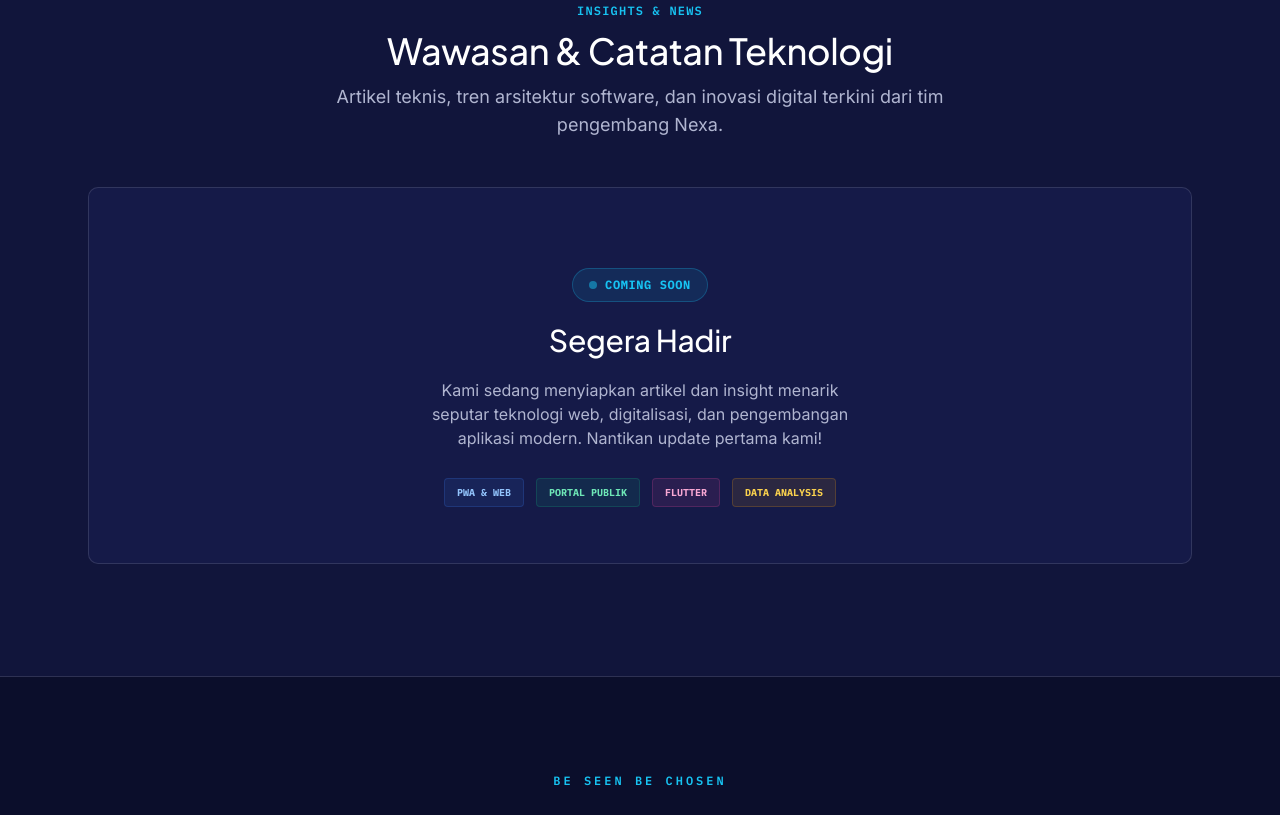
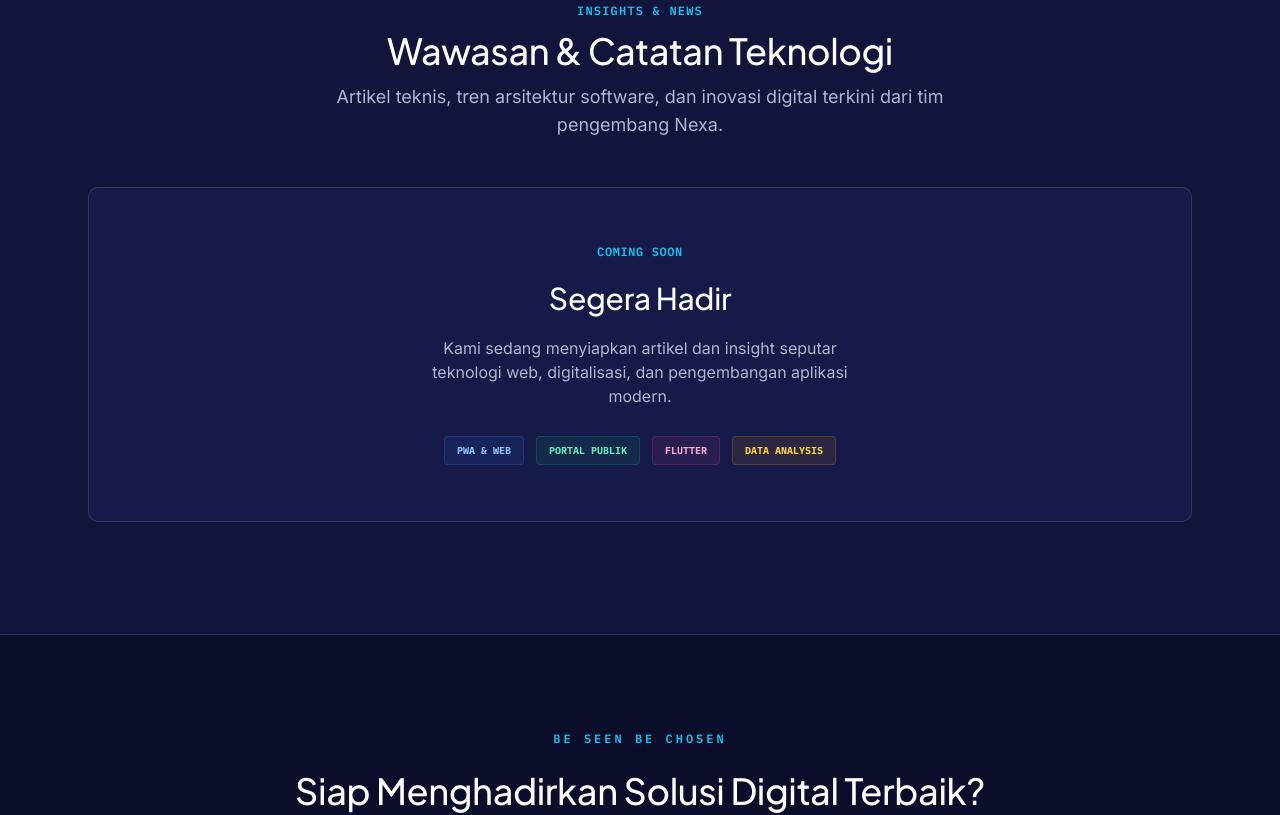
Before and after one commit to imanyunar/nexa-company, a Vue app: page / in a window 1280 px wide. Shown: the part 2960-3775 px from the top of the page. Built offline with nearby package versions, Linux system fonts and the light colour scheme; a web font is replaced by a local one.

Commit message:
style: simplify coming soon card, remove pulse/ping animations

```diff
--- a/src/views/HomeView.vue
+++ b/src/views/HomeView.vue
@@ -294,27 +294,17 @@
         </div>
 
         <!-- Coming Soon Card -->
-        <div class="card-unified p-10 sm:p-14 text-center space-y-6 relative overflow-hidden">
-          <!-- Decorative pulse ring -->
-          <div class="absolute inset-0 flex items-center justify-center pointer-events-none opacity-10">
-            <div class="w-64 h-64 rounded-full border-2 border-cyan animate-ping" style="animation-duration: 3s;"></div>
-          </div>
-
-          <div class="relative z-10 space-y-5">
-            <div class="inline-flex items-center gap-2 px-4 py-2 rounded-full text-xs font-mono font-bold uppercase tracking-wider" style="background: rgba(23,195,242,0.1); border: 1px solid rgba(23,195,242,0.25); color: #17C3F2;">
-              <span class="w-2 h-2 rounded-full animate-pulse" style="background: #17C3F2;"></span>
-              COMING SOON
-            </div>
+        <div class="card-unified p-10 sm:p-14 text-center space-y-5">
+          <div class="text-xs font-mono t-cyan uppercase tracking-wider font-semibold">COMING SOON</div>
           <h3 class="text-2xl sm:text-3xl font-display font-light text-white">Segera Hadir</h3>
           <p class="t-muted text-sm sm:text-base max-w-md mx-auto leading-relaxed">
-              Kami sedang menyiapkan artikel dan insight menarik seputar teknologi web, digitalisasi, dan pengembangan aplikasi modern. Nantikan update pertama kami!
+            Kami sedang menyiapkan artikel dan insight seputar teknologi web, digitalisasi, dan pengembangan aplikasi modern.
           </p>
           <div class="flex flex-wrap items-center justify-center gap-3 pt-2">
-              <span class="px-3 py-1.5 rounded text-[10px] font-mono font-bold bg-blue-500/10 text-blue-300 border border-blue-500/20">PWA & WEB</span>
+            <span class="px-3 py-1.5 rounded text-[10px] font-mono font-bold bg-blue-500/10 text-blue-300 border border-blue-500/20">PWA &amp; WEB</span>
             <span class="px-3 py-1.5 rounded text-[10px] font-mono font-bold bg-emerald-500/10 text-emerald-300 border border-emerald-500/20">PORTAL PUBLIK</span>
             <span class="px-3 py-1.5 rounded text-[10px] font-mono font-bold bg-pink-500/10 text-pink-300 border border-pink-500/20">FLUTTER</span>
             <span class="px-3 py-1.5 rounded text-[10px] font-mono font-bold bg-amber-500/10 text-amber-300 border border-amber-500/20">DATA ANALYSIS</span>
-            </div>
           </div>
         </div>
       </div>
```
Lines whose indentation alone changed are shown as unchanged.
